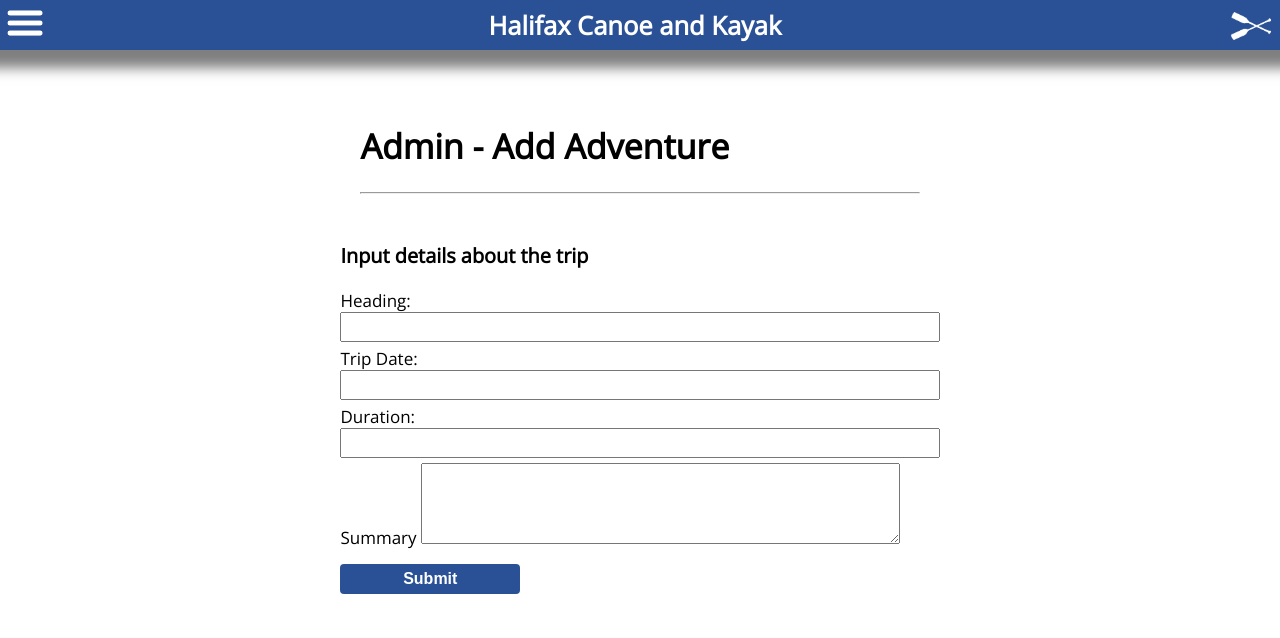
After one commit to RLCASTRO/sfh-project, a PHP site: page /admin-add.php in a window 1280 px wide. The commit adds this page. Shown: the top 638 px of the page. Run offline with PHP 8.4, Linux system fonts and the light colour scheme.

Commit message:
Created new files as required

```diff
--- /dev/null
+++ b/admin-add.php
@@ -0,0 +1,45 @@
+<!DOCTYPE html>
+<html>
+
+<head>
+    <?php
+    include("./header.php");
+
+    ?>
+</head>
+
+<body>
+    <?php
+    include("./navigation.php");
+
+    ?>
+    <!-- MAIN CONTENT -->
+    <div class="container">
+        <div class="container">
+            <h1>Admin - Add Adventure</h1>
+            <hr>
+        </div>
+        <div class="container container-form">
+            <h3>Input details about the trip</h3>
+            <form method="GET" action="admin-confirm.php" id="adminconfirmation">
+                <label for="heading">Heading:</label>
+                <input type="text" id="heading" name="heading" class="">
+                <br>
+                <label for="tripdate">Trip Date:</label>
+                <input type="text" id="tripdate" name="tripdate" class="">
+                <br>
+                <label for="duration">Duration:</label>
+                <input type="text" id="duration" name="duration" class="">
+                <br>
+                <label for="summary">Summary</label>
+                <textarea name="summary" id="summary" cols="57" rows="5"></textarea>
+                <br>
+                <input type="submit" class="submit-btn" value="Submit">
+
+            </form>
+        </div>
+    </div>
+
+</body>
+
+</html>
--- /dev/null
+++ b/all-adventures.php
@@ -0,0 +1 @@
+<h1>All adventures here</h1>
--- a/header.php
+++ b/header.php
@@ -1,6 +1,3 @@
-<?php
-echo
-"
     <meta charset='utf-8'>
     <meta http-equiv='X-UA-Compatible' content='IE=edge'>
     <title>Halifax Canoe and Kayak</title>
@@ -15,7 +12,3 @@ echo
      <script src='https://ajax.googleapis.com/ajax/libs/jquery/3.6.0/jquery.min.js'></script>
     <!-- JavaScript -->
     <script src='main.js'></script>
-
-"
-
-?>
--- a/main.css
+++ b/main.css
@@ -6,6 +6,7 @@ body {
     font-family: 'Open Sans', sans-serif;
     /* padding: 20px; */
     margin: 0;
+    font-size: 17px;
 }
 
 /* ####### TOP NAV ######## */
@@ -203,6 +204,11 @@ article {
     padding-top: 0;
 }
 
+.alladventureslink {
+    color: black;
+    font-size: 25px;
+}
+
 form {
     width: 100%;
     padding: 0;
```
Also changed, not shown: admin-confirm.php (added, +32 -0 lines), index.php (+4 -39 lines), upcomingAdventures.php (added, +38 -0 lines).
